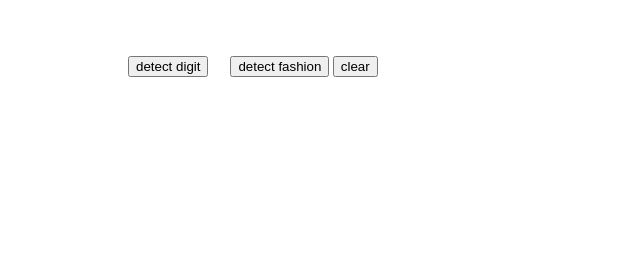
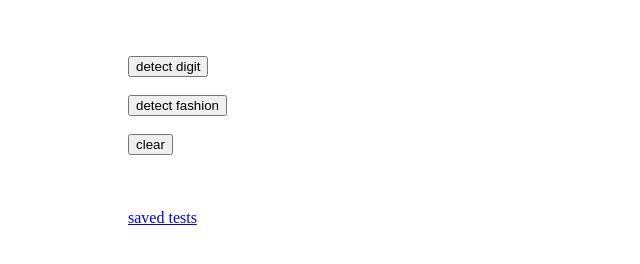
Before and after one commit to chenhi/aiml-exercises, a Flask app: page / in a window 1280 px wide. Shown: the part 504-768 px from the top of the page, without its empty margins (0-640 px from the left). Run offline with Flask 2, Linux system fonts and the light colour scheme.

Commit message:
some slight adjusting to interface (still terrible at css)

```diff
--- a/draw_test_model/templates/index.html
+++ b/draw_test_model/templates/index.html
@@ -254,8 +254,11 @@
         </div>
         <canvas id="can" width="420" height="420" style="position:absolute;top:10%;left:10%;border:2px solid;"></canvas>
         <img id="canvasimg" style="position:absolute;top:10%;left:52%;" style="display:none;">
-        <input type="button" value="detect digit" id="btn" size="30" onclick="detect('digits')" style="position:absolute;top:70%;left:10%;">
-        <input type="button" value="detect fashion" id="btn" size="30" onclick="detect('fashion')" style="position:absolute;top:70%;left:18%;">
-        <input type="button" value="clear" id="clr" size="23" onclick="erase()" style="position:absolute;top:70%;left:26%;">
+        <div style="position:absolute;top:70%;left:10%;">
+        <input type="button" value="detect digit" id="btn" size="30" onclick="detect('digits')"><br><br>
+        <input type="button" value="detect fashion" id="btn" size="30" onclick="detect('fashion')"><br><br>
+        <input type="button" value="clear" id="clr" size="23" onclick="erase()"><br><br><br><br>
+        <a href="tests">saved tests</a>
+    </div>
     </body>
     </html>
```
